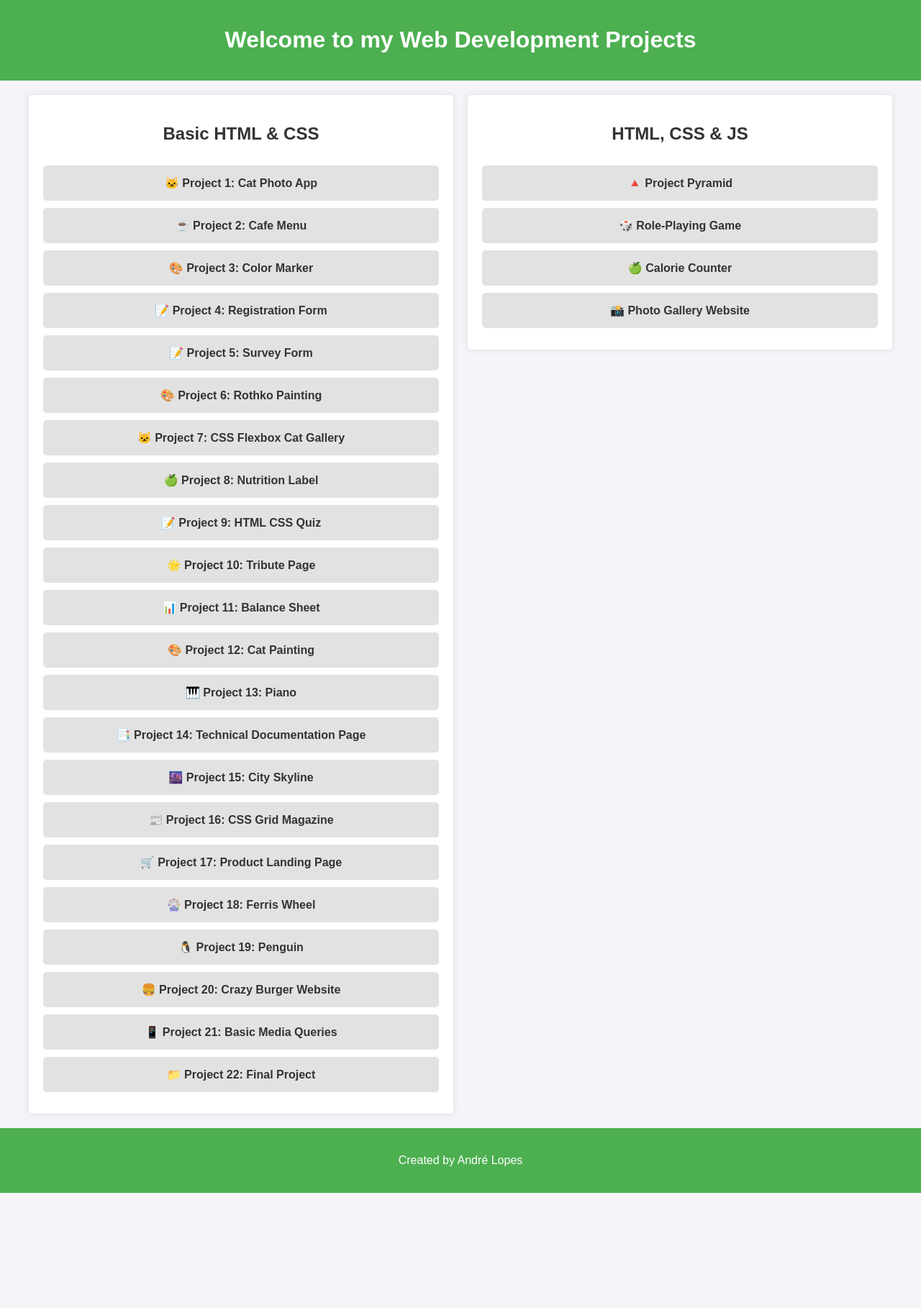
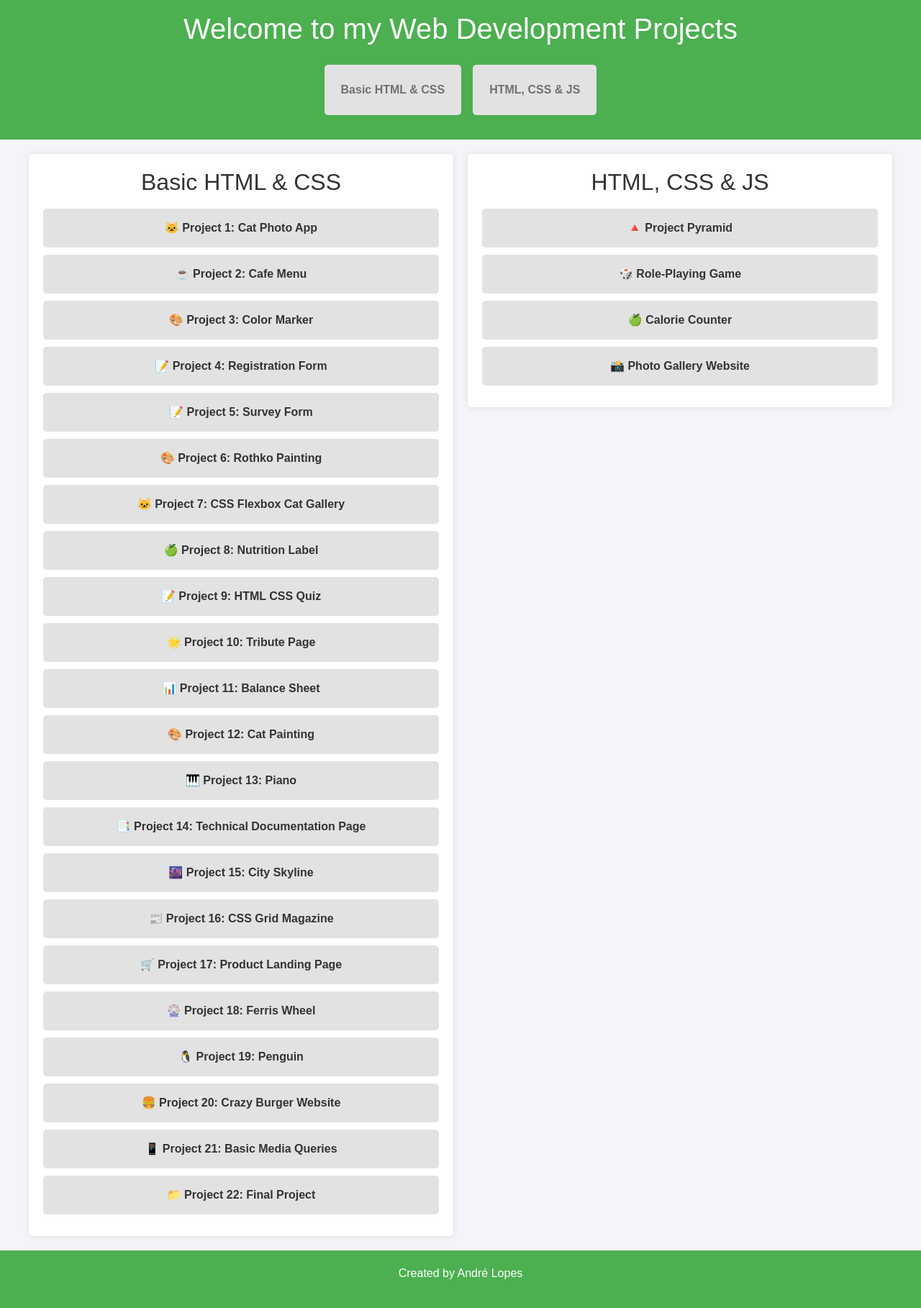
Before and after one commit to andrelopes1/web-development-projects, a PHP site: page / in a window 1280 px wide. Shown: the whole page at 72% size. Before the commit the page ends 1658 px from the top, so only its background shows below. Run offline with PHP 8.4, Linux system fonts and the light colour scheme; some libraries are stand-ins or nearby versions.

Commit message:
Ultimate Project University of Michigan

```diff
--- a/index.html
+++ b/index.html
@@ -4,52 +4,67 @@
     <meta charset="UTF-8">
     <meta name="viewport" content="width=device-width, initial-scale=1.0">
     <title>Web Development Projects</title>
+    <!-- Bootstrap CSS -->
+    <link href="https://stackpath.bootstrapcdn.com/bootstrap/4.5.2/css/bootstrap.min.css" rel="stylesheet">
     <link rel="stylesheet" href="style.css">
 </head>
 <body>
     <header>
         <h1>Welcome to my Web Development Projects</h1>
+        <nav class="navbar navbar-expand-lg navbar-light">
+            <div class="container">
+                <button class="navbar-toggler" type="button" data-toggle="collapse" data-target="#navbarNav" aria-controls="navbarNav" aria-expanded="false" aria-label="Toggle navigation">
+                    <span class="navbar-toggler-icon"></span>
+                </button>
+                <div class="collapse navbar-collapse justify-content-center" id="navbarNav">
+                    <ul class="navbar-nav">
+                        <li class="nav-item mx-2">
+                            <a class="nav-link" href="#basic-html-css">Basic HTML & CSS</a>
+                        </li>
+                        <li class="nav-item mx-2">
+                            <a class="nav-link" href="#html-css-js">HTML, CSS & JS</a>
+                        </li>
+                    </ul>
+                </div>
+            </div>
+        </nav>
     </header>
     <main>
         <div class="grid-container">
-            <div class="grid-item">
+            <div class="grid-item section-padding" id="basic-html-css">
                 <h2 class="grid-title">Basic HTML & CSS</h2>
                 <ul>
-                    <li><a href="Basic-HTML-&-CSS/Cat-Photo-App/index.html">🐱 Project 1: Cat Photo App</a></li>
-                    <li><a href="Basic-HTML-&-CSS/Cafe-Menu/index.html">☕ Project 2: Cafe Menu</a></li>
-                    <li><a href="Basic-HTML-&-CSS/Color-Marker/index.html">🎨 Project 3: Color Marker</a></li>
-                    <li><a href="Basic-HTML-&-CSS/Registration-Form/index.html">📝 Project 4: Registration Form</a></li>
-                    <li><a href="Basic-HTML-&-CSS/Survey-Form/index.html">📝 Project 5: Survey Form</a></li>
-                    <li><a href="Basic-HTML-&-CSS/Rothko-Painting/index.html">🎨 Project 6: Rothko Painting</a></li>
-                    <li><a href="Basic-HTML-&-CSS/CSS-Flexbox-Cat-Gallery/index.html">🐱 Project 7: CSS Flexbox Cat Gallery</a></li>
-                    <li><a href="Basic-HTML-&-CSS/Nutrition-Label/index.html">🍏 Project 8: Nutrition Label</a></li>
-                    <li><a href="Basic-HTML-&-CSS/HTML-CSS-quiz/index.html">📝 Project 9: HTML CSS Quiz</a></li>
-                    <li><a href="Basic-HTML-&-CSS/Tribute-Page/index.html">🌟 Project 10: Tribute Page</a></li>
-                    <li><a href="Basic-HTML-&-CSS/Balance-Sheet/index.html">📊 Project 11: Balance Sheet</a></li>
-                    <li><a href="Basic-HTML-&-CSS/Cat-Painting/index.html">🎨 Project 12: Cat Painting</a></li>
-                    <li><a href="Basic-HTML-&-CSS/Piano/index.html">🎹 Project 13: Piano</a></li>
-                    <li><a href="Basic-HTML-&-CSS/Technical-Documentation-Page/index.html">📑 Project 14: Technical Documentation Page</a></li>
-                    <li><a href="Basic-HTML-&-CSS/City-Skyline/index.html">🌆 Project 15: City Skyline</a></li>
-                    <li><a href="Basic-HTML-&-CSS/CSS-Grid-Magazine/index.html">📰 Project 16: CSS Grid Magazine</a></li>
-                    <li><a href="Basic-HTML-&-CSS/Product-Landing-Page/index.html">🛒 Project 17: Product Landing Page</a></li>
-                    <li><a href="Basic-HTML-&-CSS/Ferris-Wheel/index.html">🎡 Project 18: Ferris Wheel</a></li>
-                    <li><a href="Basic-HTML-&-CSS/Penguin/index.html">🐧 Project 19: Penguin</a></li>
-                    <li><a href="Basic-HTML-&-CSS/Crazy-Burger-Website/index.html">🍔 Project 20: Crazy Burger Website</a></li>
-                    <li><a href="Basic-HTML-&-CSS/Basic-Media-Queries/index.html">📱 Project 21: Basic Media Queries</a></li>
-                    <li><a href="Basic-HTML-&-CSS/final-Project/index.html">📁 Project 22: Final Project</a></li>
-
-
+                    <li><a href="Basic-HTML-&-CSS/Cat-Photo-App/index.html" target="_blank">🐱 Project 1: Cat Photo App</a></li>
+                    <li><a href="Basic-HTML-&-CSS/Cafe-Menu/index.html" target="_blank">☕ Project 2: Cafe Menu</a></li>
+                    <li><a href="Basic-HTML-&-CSS/Color-Marker/index.html" target="_blank">🎨 Project 3: Color Marker</a></li>
+                    <li><a href="Basic-HTML-&-CSS/Registration-Form/index.html" target="_blank">📝 Project 4: Registration Form</a></li>
+                    <li><a href="Basic-HTML-&-CSS/Survey-Form/index.html" target="_blank">📝 Project 5: Survey Form</a></li>
+                    <li><a href="Basic-HTML-&-CSS/Rothko-Painting/index.html" target="_blank">🎨 Project 6: Rothko Painting</a></li>
+                    <li><a href="Basic-HTML-&-CSS/CSS-Flexbox-Cat-Gallery/index.html" target="_blank">🐱 Project 7: CSS Flexbox Cat Gallery</a></li>
+                    <li><a href="Basic-HTML-&-CSS/Nutrition-Label/index.html" target="_blank">🍏 Project 8: Nutrition Label</a></li>
+                    <li><a href="Basic-HTML-&-CSS/HTML-CSS-quiz/index.html" target="_blank">📝 Project 9: HTML CSS Quiz</a></li>
+                    <li><a href="Basic-HTML-&-CSS/Tribute-Page/index.html" target="_blank">🌟 Project 10: Tribute Page</a></li>
+                    <li><a href="Basic-HTML-&-CSS/Balance-Sheet/index.html" target="_blank">📊 Project 11: Balance Sheet</a></li>
+                    <li><a href="Basic-HTML-&-CSS/Cat-Painting/index.html" target="_blank">🎨 Project 12: Cat Painting</a></li>
+                    <li><a href="Basic-HTML-&-CSS/Piano/index.html" target="_blank">🎹 Project 13: Piano</a></li>
+                    <li><a href="Basic-HTML-&-CSS/Technical-Documentation-Page/index.html" target="_blank">📑 Project 14: Technical Documentation Page</a></li>
+                    <li><a href="Basic-HTML-&-CSS/City-Skyline/index.html" target="_blank">🌆 Project 15: City Skyline</a></li>
+                    <li><a href="Basic-HTML-&-CSS/CSS-Grid-Magazine/index.html" target="_blank">📰 Project 16: CSS Grid Magazine</a></li>
+                    <li><a href="Basic-HTML-&-CSS/Product-Landing-Page/index.html" target="_blank">🛒 Project 17: Product Landing Page</a></li>
+                    <li><a href="Basic-HTML-&-CSS/Ferris-Wheel/index.html" target="_blank">🎡 Project 18: Ferris Wheel</a></li>
+                    <li><a href="Basic-HTML-&-CSS/Penguin/index.html" target="_blank">🐧 Project 19: Penguin</a></li>
+                    <li><a href="Basic-HTML-&-CSS/Crazy-Burger-Website/index.html" target="_blank">🍔 Project 20: Crazy Burger Website</a></li>
+                    <li><a href="Basic-HTML-&-CSS/Basic-Media-Queries/index.html" target="_blank">📱 Project 21: Basic Media Queries</a></li>
+                    <li><a href="Basic-HTML-&-CSS/final-Project/index.html" target="_blank">📁 Project 22: Final Project</a></li>
                 </ul>
             </div>
-            <div class="grid-item">
+            <div class="grid-item section-padding" id="html-css-js">
                 <h2 class="grid-title">HTML, CSS & JS</h2>
                 <ul>
-                    <li><a href="HTML-CSS-&-JS/Pyramids/script.js">🔺 Project Pyramid</a></li>
-                    <li><a href="HTML-CSS-&-JS/Role-Playing-Game/index.html">🎲 Role-Playing Game</a></li>
-                    <li><a href="HTML-CSS-&-JS/Calorie-Counter/index.html">🍏 Calorie Counter</a></li>
-                    <li><a href="HTML-CSS-&-JS/Photo-Gallery-Website/index.html">📸 Photo Gallery Website</a></li>
-
-
+                    <li><a href="HTML-CSS-&-JS/Pyramids/script.js" target="_blank">🔺 Project Pyramid</a></li>
+                    <li><a href="HTML-CSS-&-JS/Role-Playing-Game/index.html" target="_blank">🎲 Role-Playing Game</a></li>
+                    <li><a href="HTML-CSS-&-JS/Calorie-Counter/index.html" target="_blank">🍏 Calorie Counter</a></li>
+                    <li><a href="HTML-CSS-&-JS/Photo-Gallery-Website/index.html" target="_blank">📸 Photo Gallery Website</a></li>
                 </ul>
             </div>
         </div>
@@ -57,5 +72,29 @@
     <footer>
         <p>Created by André Lopes</p>
     </footer>
+    <!-- Bootstrap JS and dependencies -->
+    <script src="https://code.jquery.com/jquery-3.5.1.slim.min.js"></script>
+    <script src="https://cdn.jsdelivr.net/npm/@popperjs/core@2.5.3/dist/umd/popper.min.js"></script>
+    <script src="https://stackpath.bootstrapcdn.com/bootstrap/4.5.2/js/bootstrap.min.js"></script>
+    <script>
+        document.querySelectorAll('.navbar-nav a').forEach(anchor => {
+            anchor.addEventListener('click', function (e) {
+                e.preventDefault();
+
+                const targetId = this.getAttribute('href').substring(1);
+                const targetElement = document.getElementById(targetId);
+                const headerOffset = document.querySelector('header').offsetHeight;
+                const elementPosition = targetElement.getBoundingClientRect().top;
+                const offsetPosition = elementPosition + window.pageYOffset - headerOffset;
+
+                window.scrollTo({
+                    top: offsetPosition,
+                    behavior: 'smooth'
+                });
+            });
+        });
+    </script>
+
+
 </body>
 </html>
--- a/style.css
+++ b/style.css
@@ -18,6 +18,7 @@ header {
     width: 100%; /* Full width */
     z-index: 1000; /* Ensure it stays on top of other content */
 }
+
 main {
     display: flex; /* Use flexbox for layout */
     justify-content: center; /* Center the grid container */
@@ -71,6 +72,7 @@ color: #333;
 font-weight: bold;
 }
 
+
 footer {
     text-align: center;
     padding: 20px;
```
